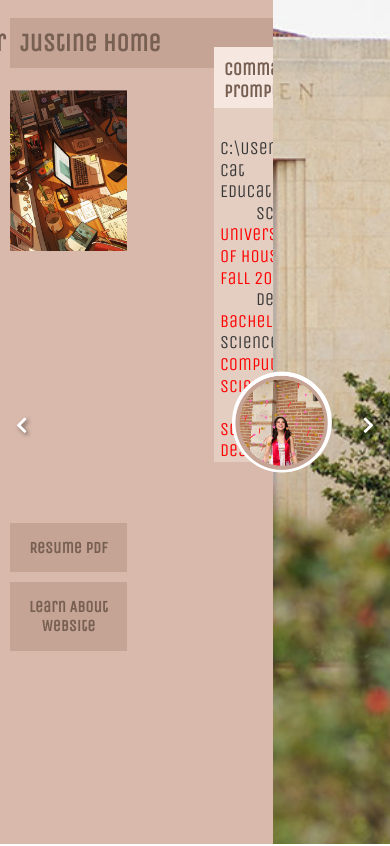
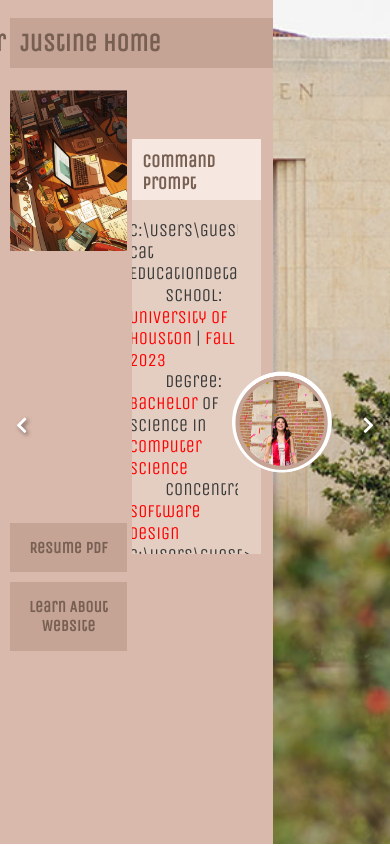
Before and after one commit to justinetrann/portfolio, a React (Create React App) app in the folder portfolio/: page / in a window 390 px wide. Shown: the top 846 px of the page. Built offline with nearby package versions, Linux system fonts and the light colour scheme.

Commit message:
cmd prompt media fix

```diff
--- a/portfolio/src/App.css
+++ b/portfolio/src/App.css
@@ -453,11 +453,11 @@ html, body {
 }
 
 @media (max-width: 768px) {
-  .CommandPrompt{
-    position: relative;
-    margin-left: 28vh;
-    margin-top: -2vh;
-    height: 100%;
-    width: 75%;
+  .CommandPrompt {
+    position: absolute;
+    top: 16.5%;
+    left: 15%;
+    transform: translate(0, 0);
+    width: 70%;
   }
 }
--- a/portfolio/src/cmdPrompt.css
+++ b/portfolio/src/cmdPrompt.css
@@ -67,9 +67,6 @@
 
 @media (max-width: 768px) {
     .cmdPromptContainer {
-        width: auto;
-        margin-left: 0;
-        padding: 20px;
         min-height: 354px;
         max-height: 354px;
     }
```
